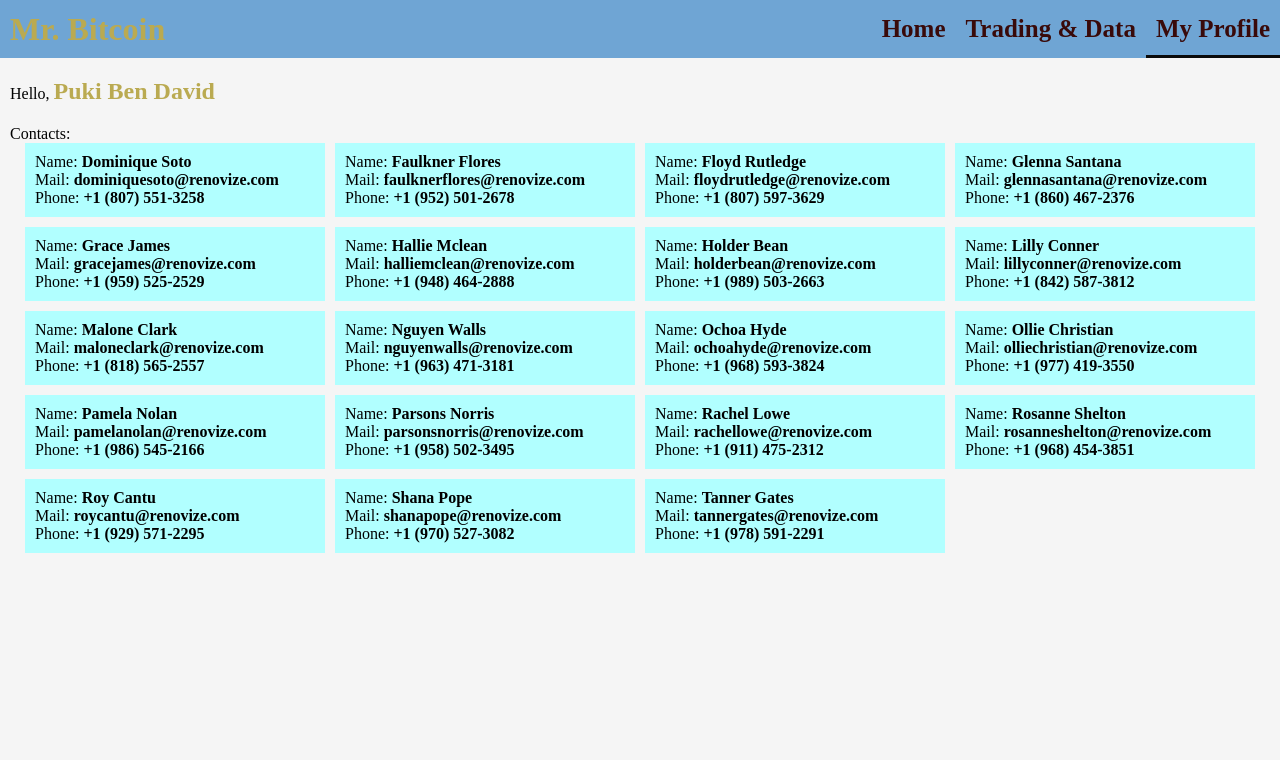
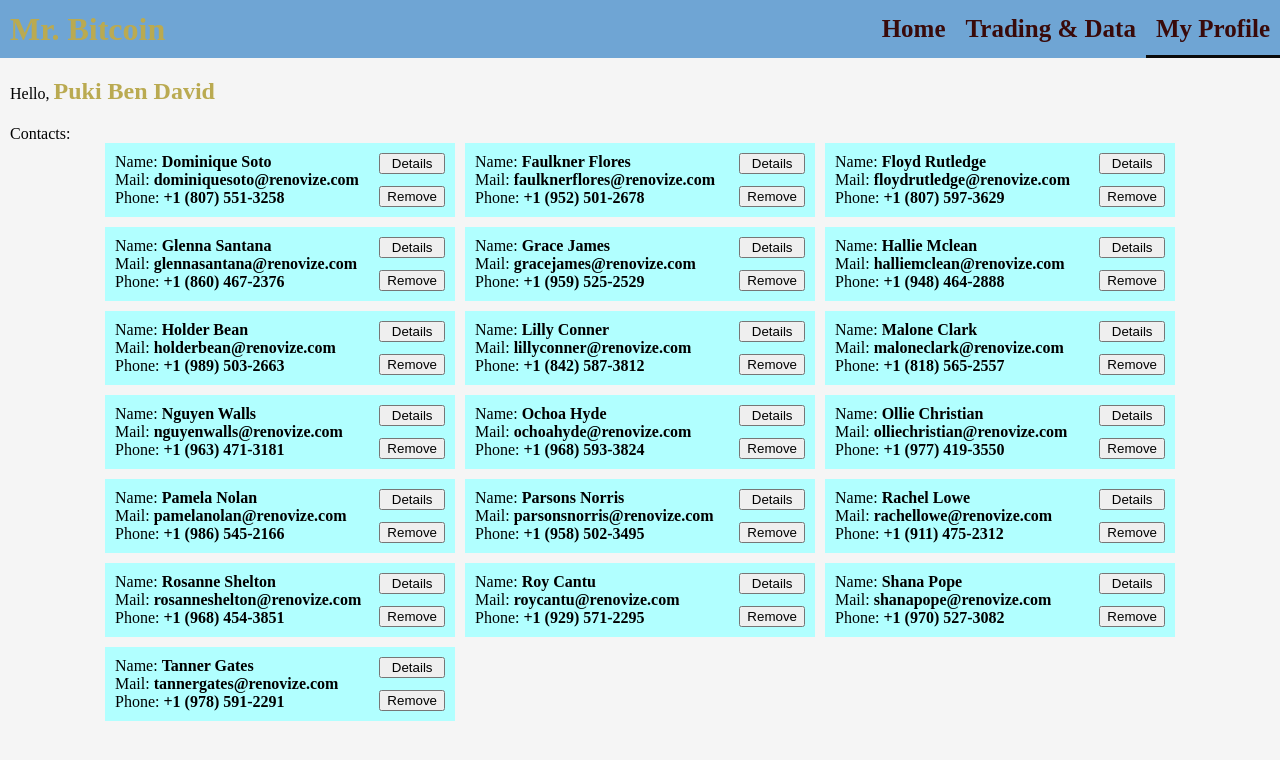
Before and after one commit to VadimEp622/proj-Vue-mr-bitcoin, a Vue app: page /#/my-profile in a window 1280 px wide. Shown: the top 760 px of the page. Built offline with nearby package versions, Linux system fonts and the light colour scheme.

Commit message:
made just buttons for visuals for contacts, and styled the grid for contacts

```diff
--- /dev/null
+++ b/src/cmps/ContactPreview.vue
@@ -0,0 +1,28 @@
+<script>
+
+export default {
+    props: ['contact'],
+    data() {
+        return {}
+    },
+    created() { },
+    unmounted() { },
+    methods: {}
+}
+</script>
+
+<template>
+    <section class="content">
+        <p>Name: <span> {{ contact.name }}</span></p>
+        <p>Mail: <span> {{ contact.email }}</span></p>
+        <p>Phone: <span> {{ contact.phone }}</span></p>
+    </section>
+    <section class="buttons">
+        <button>Details</button>
+        <button>Remove</button>
+    </section>
+</template>
+
+<style lang="scss">
+
+</style>
--- a/src/views/MyProfile.vue
+++ b/src/views/MyProfile.vue
@@ -2,39 +2,41 @@
 import { userService } from '../services/userService'
 import { contactService } from '../services/contactService'
 
+import ContactPreview from '../cmps/ContactPreview.vue'
 export default {
     data() {
         return {
             loggedinUser: null,
             contacts: null,
-        }
+        };
     },
     created() {
-        this.loggedinUser = userService.getUser()
-        this.setContacts()
+        this.loggedinUser = userService.getUser();
+        this.setContacts();
     },
     unmounted() { },
     methods: {
         setContacts() {
             contactService.getContacts()
                 .then(contacts => {
-                    this.contacts = contacts
-                })
+                    this.contacts = contacts;
+                });
         }
-    }
+    },
+    components: { ContactPreview }
 }
 </script>
 
+
+<!-- TODO: make contact preview + CRUDL -->
 <template>
     <section class="my-profile">
         <p class="greeting">Hello, <span>{{ loggedinUser.name }}</span></p>
         <section v-if="contacts" class="contacts">
             <p>Contacts:</p>
             <ul>
-                <li v-for="contact in this.contacts">
-                    <p>Name: <span> {{ contact.name }}</span></p>
-                    <p>Mail: <span> {{ contact.email }}</span></p>
-                    <p>Phone: <span> {{ contact.phone }}</span></p>
+                <li v-for="contact in contacts">
+                    <ContactPreview :contact="contact" :key="contact._id" />
                 </li>
             </ul>
         </section>
@@ -65,14 +67,30 @@ export default {
 
     & .contacts ul {
         display: grid;
-        grid-template-columns: repeat(auto-fit, minmax(auto, 300px));
+        grid-template-columns: repeat(auto-fit, minmax(auto, 350px));
         justify-content: center;
         gap: 10px;
+        min-width: fit-content;
 
         & li {
-            display: block;
+            display: flex;
+            justify-content: space-between;
+            gap: 10px;
             background-color: rgb(177, 255, 255);
             padding: 10px;
+
+
+            & .content {
+                white-space: nowrap;
+                // overflow-x: scroll;
+            }
+
+            & .buttons {
+                display: flex;
+                flex-direction: column;
+                width: max-content;
+                justify-content: space-between;
+            }
 
             & span {
                 font-weight: 600;
```
